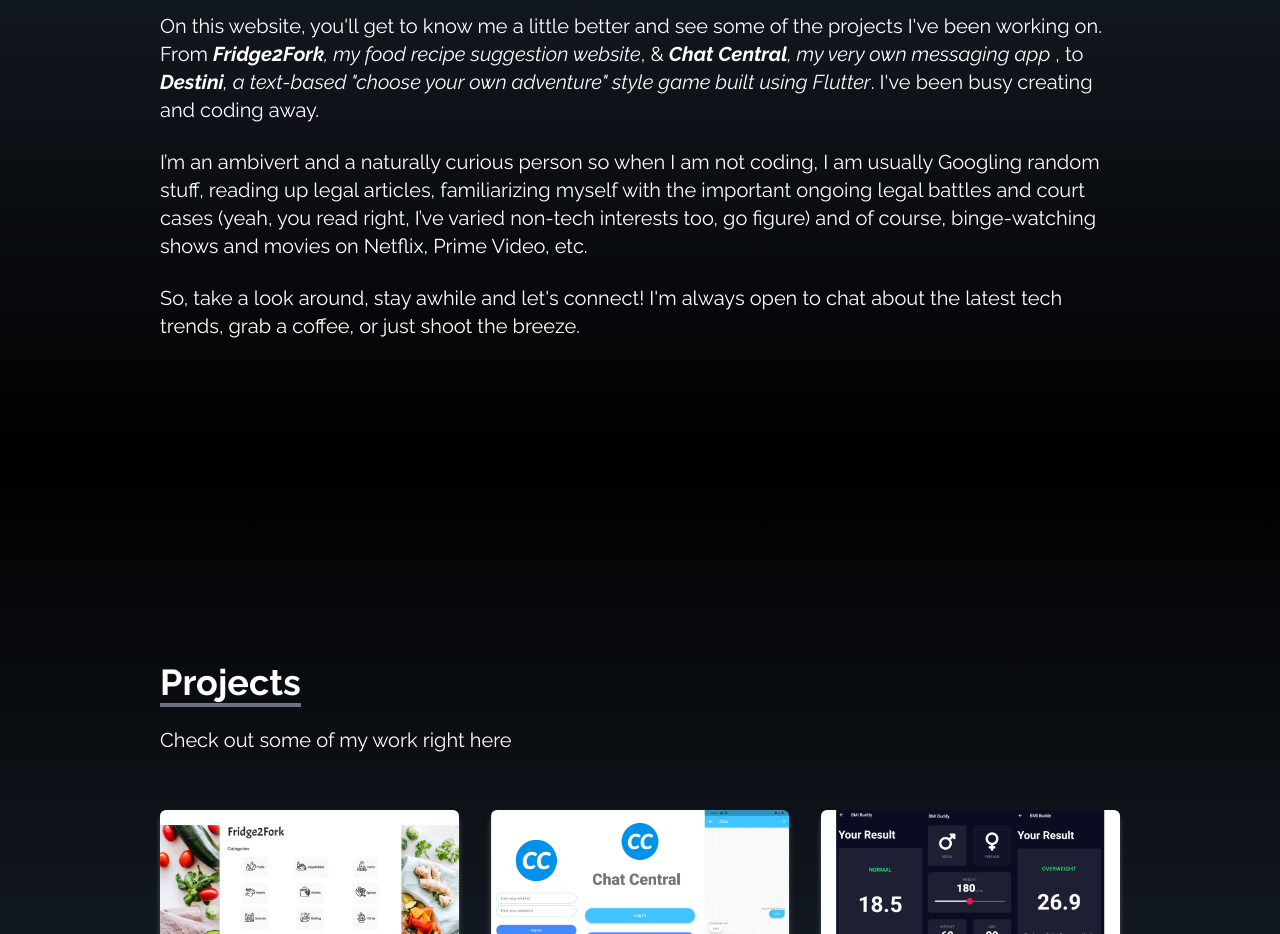
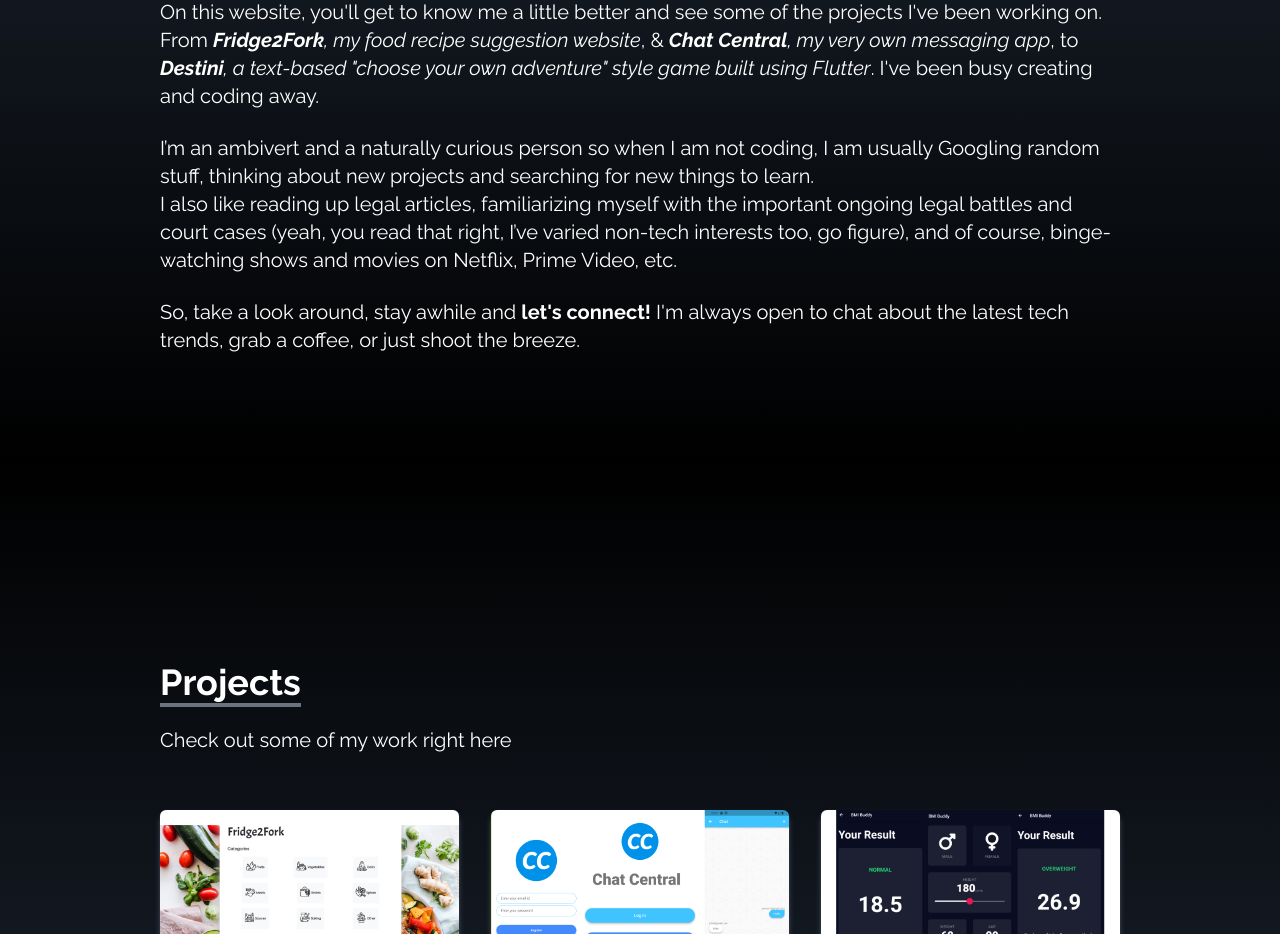
Before and after one commit to RaghavT5/Personal-Website, a React (Create React App) app: page / in a window 1280 px wide. Shown: the part 1140-2074 px from the top of the page. Built offline with nearby package versions, Linux system fonts and the light colour scheme.

Commit message:
Fixed some bugs

```diff
--- a/src/components/About.jsx
+++ b/src/components/About.jsx
@@ -30,7 +30,7 @@ const About = () => {
           </em>
           , &{" "}
           <em>
-            <strong>Chat Central</strong>, my very own messaging app{" "}
+            <strong>Chat Central</strong>, my very own messaging app
           </em>
           , to{" "}
           <em>
@@ -42,18 +42,21 @@ const About = () => {
         <br />
         <p className="text-xl">
           I’m an ambivert and a naturally curious person so when I am not
-          coding, I am usually Googling random stuff, reading up legal articles,
-          familiarizing myself with the important ongoing legal battles and
-          court cases (yeah, you read right, I’ve varied non-tech interests too,
-          go figure) and of course, binge-watching shows and movies on Netflix,
-          Prime Video, etc.
+          coding, I am usually Googling random stuff, thinking about new
+          projects and searching for new things to learn.
+          <br />I also like reading up legal articles, familiarizing myself with
+          the important ongoing legal battles and court cases (yeah, you read
+          that right, I’ve varied non-tech interests too, go figure), and of
+          course, binge-watching shows and movies on Netflix, Prime Video, etc.
         </p>
         <br />
         <p className="text-xl">
           So, take a look around, stay awhile and{" "}
-          <Link to="contact" smooth={true} offset={90} duration={700}>
-            let's connect!
-          </Link>{" "}
+          <b>
+            <Link to="contact" smooth={true} offset={330} duration={700}>
+              let's connect!
+            </Link>
+          </b>{" "}
           I'm always open to chat about the latest tech trends, grab a coffee,
           or just shoot the breeze.
         </p>
--- a/src/components/Home.jsx
+++ b/src/components/Home.jsx
@@ -48,6 +48,7 @@ const Home = () => {
             <Link
               to="projects"
               duration={700}
+              offset={130}
               smooth
               className="group text-white w-fit px-6 py-3 my-2 flex items-center rounded-md bg-gradient-to-r from-cyan-500 to-blue-500 cursor-pointer "
             >
--- a/src/components/NavBar.jsx
+++ b/src/components/NavBar.jsx
@@ -39,7 +39,7 @@ const NavBar = () => {
     },
   ];
   return (
-    <div className="flex justify-between items-center w-full h-20 px-4 text-white bg-black fixed">
+    <div className="flex justify-between items-center w-full h-24 px-4 text-white bg-black fixed">
       <div>
         <h1 className="text-5xl font-signature ml-2">Raghav</h1>
       </div>
```
